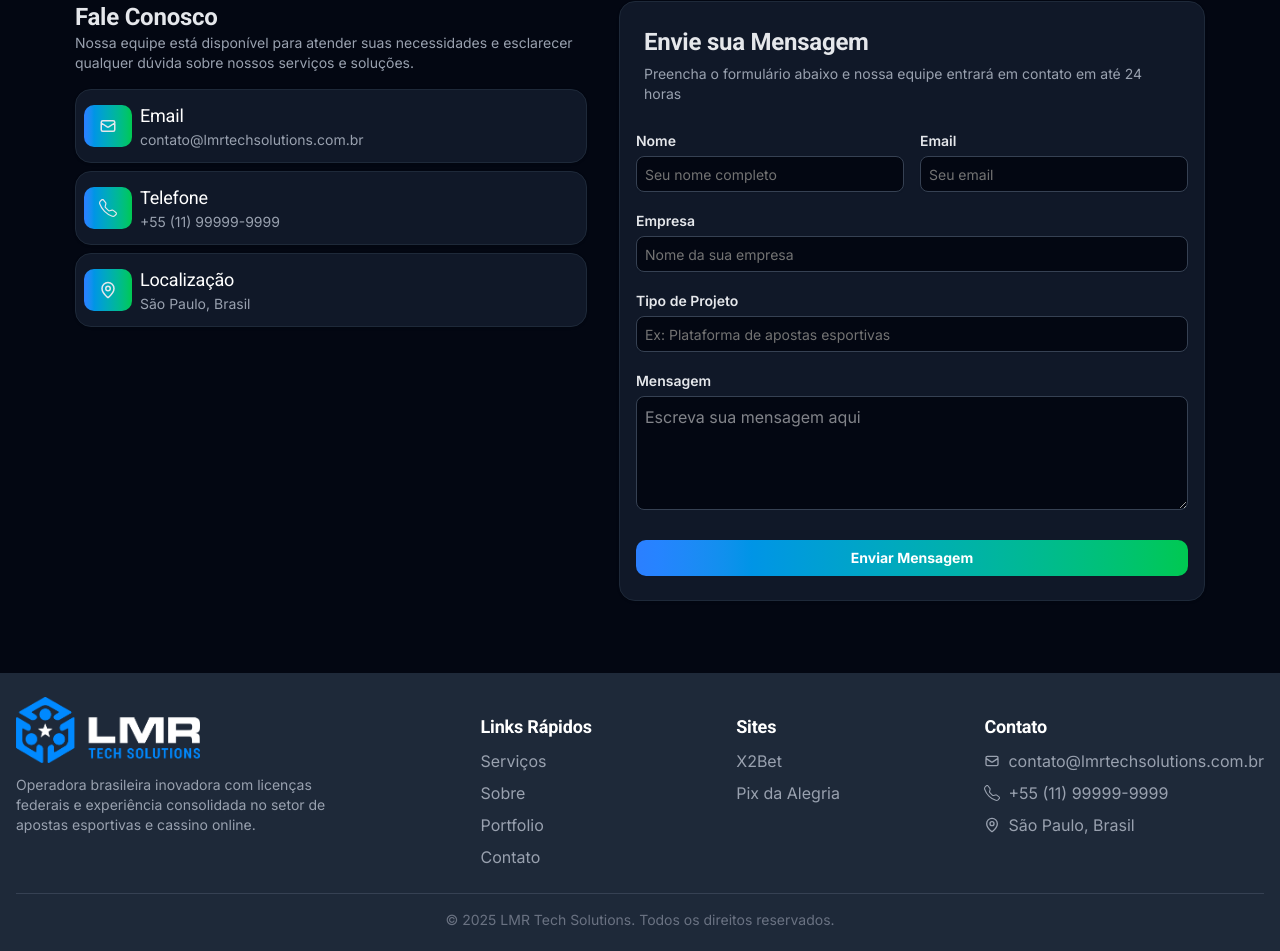
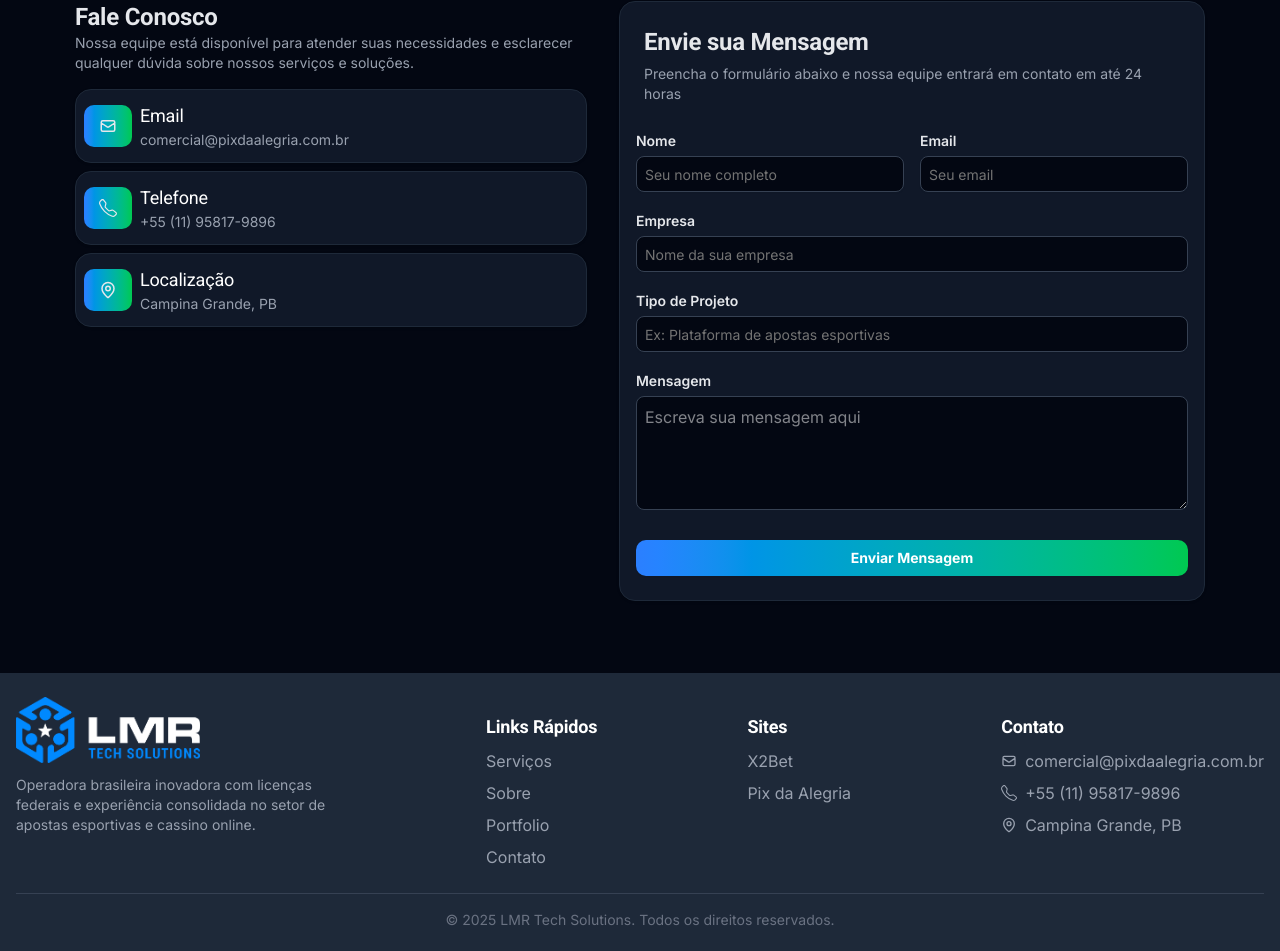
Before and after one commit to david93dev/page-project, a React (Vite) app: page / in a window 1280 px wide. Shown: the part 4372-5323 px from the top of the page. Built offline with nearby package versions, Linux system fonts and the light colour scheme.

Commit message:
fix: edit contacts e footer contacts

```diff
--- a/src/components/contact/ContactSection.jsx
+++ b/src/components/contact/ContactSection.jsx
@@ -26,6 +26,7 @@ const ContactSection = () => {
     };
     emailJs.send(serviceId, templateId, templateParams, publicKey)
     .then((response) => {console.log("EMAIL ENVIADO", response.status);
+      alert("Email enviado")
     })
     .catch((error) => {
       console.error("Erro ao enviar email:", error);
@@ -70,19 +71,19 @@ const ContactSection = () => {
                 <CardContact
                   icon={<HiOutlineMail />}
                   title="Email"
-                  text="contato@lmrtechsolutions.com.br"
+                  text="comercial@pixdaalegria.com.br"
                 />
 
                 <CardContact
                   icon={<BsTelephone />}
                   title="Telefone"
-                  text="+55 (11) 99999-9999"
+                  text="+55 (11) 95817-9896"
                 />
 
                 <CardContact
                   icon={<LuMapPin />}
                   title="Localização"
-                  text="São Paulo, Brasil"
+                  text="Campina Grande, PB"
                 />
               </div>
             </div>
--- a/src/components/footer/Footer.jsx
+++ b/src/components/footer/Footer.jsx
@@ -36,9 +36,9 @@ const Footer = () => {
         <div>
             <h2 className="text-lg font-bold text-white mt-4">Contato</h2>
             <ul className="mt-2 space-y-2">
-                <li><a href="#" className="flex items-center gap-2 text-gray-400 hover:text-white"><HiOutlineMail /> contato@lmrtechsolutions.com.br</a></li>
-                <li><a href="#" className="flex items-center gap-2 text-gray-400 hover:text-white"><BsTelephone/>+55 (11) 99999-9999</a></li>
-                <li><a href="#" className="flex items-center gap-2 text-gray-400 hover:text-white"><LuMapPin />São Paulo, Brasil</a></li>
+                <li><a href="#" className="flex items-center gap-2 text-gray-400 hover:text-white"><HiOutlineMail /> comercial@pixdaalegria.com.br</a></li>
+                <li><a href="#" className="flex items-center gap-2 text-gray-400 hover:text-white"><BsTelephone/>+55 (11) 95817-9896</a></li>
+                <li><a href="#" className="flex items-center gap-2 text-gray-400 hover:text-white"><LuMapPin />Campina Grande, PB</a></li>
             </ul>
         </div>
     </div>
```
